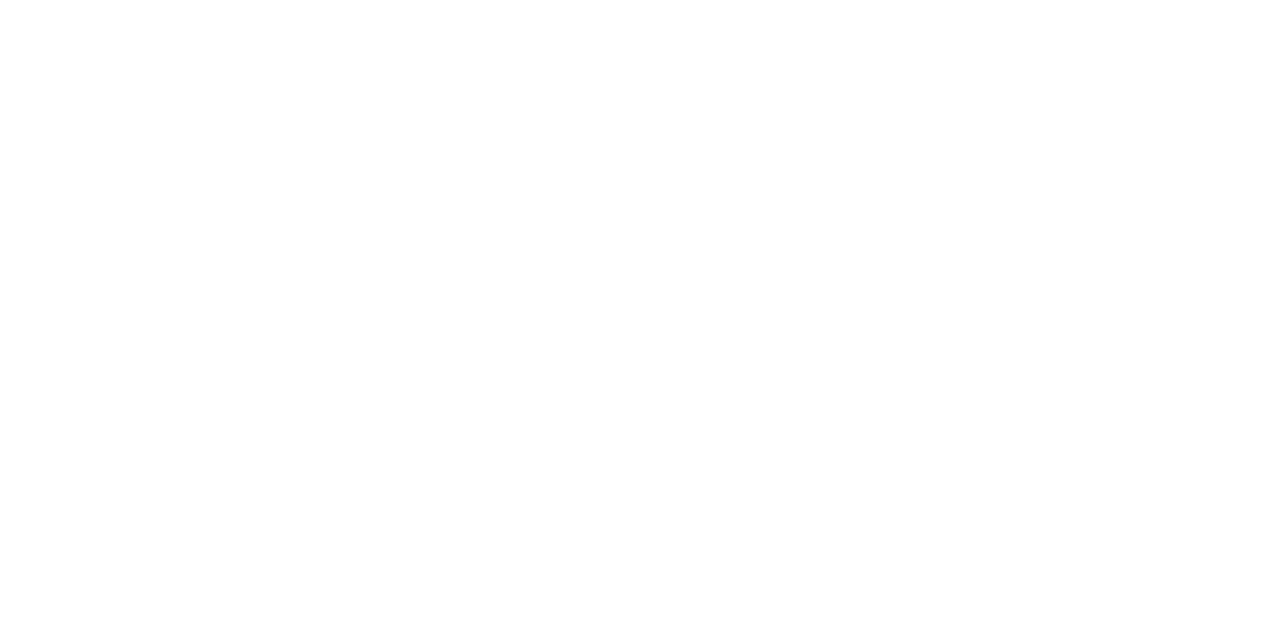
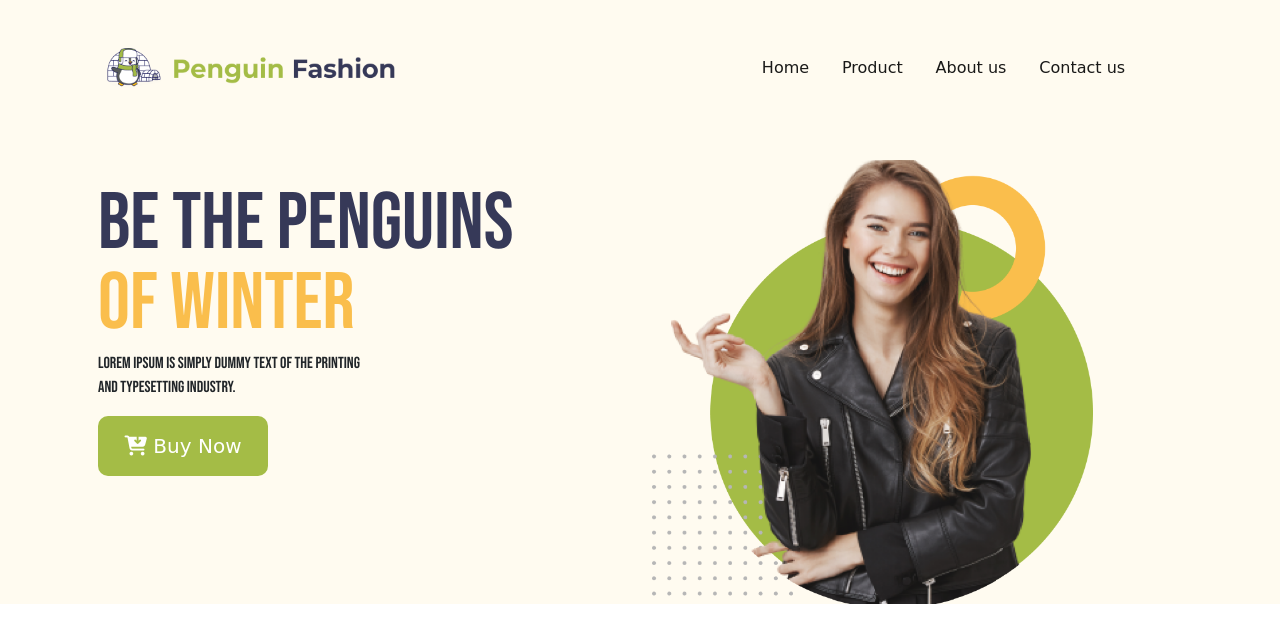
Before and after one commit to Mainul-Fahim/penguine-fashion, a plain HTML site: page index.html in a window 1280 px wide. Drawn offline with nearby package versions, Linux system fonts and the light colour scheme.

Commit message:
Header done

```diff
--- /dev/null
+++ b/css/style.css
@@ -0,0 +1,22 @@
+
+body{
+
+    font-family: 'Bebas Neue', cursive;
+    margin: 0;
+
+
+}
+
+
+.button-color{
+
+    background-color: #A4BC46;
+    width: 170px;
+    height: 60px;
+    font-family: cursive;
+    border-radius: 10px;
+    color: white;
+
+
+
+}
--- a/index.html
+++ b/index.html
@@ -1,11 +1,129 @@
 <!DOCTYPE html>
 <html lang="en">
+
 <head>
     <meta charset="UTF-8">
     <meta name="viewport" content="width=device-width, initial-scale=1.0">
-    <title>Document</title>
+    <title>Mainul Web Developer</title>
+    <link href="https://cdn.jsdelivr.net/npm/bootstrap@5.0.0-beta1/dist/css/bootstrap.min.css" rel="stylesheet"
+        integrity="sha384-giJF6kkoqNQ00vy+HMDP7azOuL0xtbfIcaT9wjKHr8RbDVddVHyTfAAsrekwKmP1" crossorigin="anonymous">
+    <link rel="preconnect" href="https://fonts.gstatic.com">
+    <link href="https://fonts.googleapis.com/css2?family=Bebas+Neue&display=swap" rel="stylesheet">
+    <link rel="stylesheet" href="css/style.css">
+    <script src="https://kit.fontawesome.com/92a89e481d.js" crossorigin="anonymous"></script>
 </head>
+
 <body>
 
+    <header style="background-color: #FFFBF0;" class="container-fluid">
+
+        <div class="container">
+
+            <nav class="navbar navbar-expand-lg navbar-light bg-none mt-0 pt-5">
+
+                <div class="row container-fluid">
+                    <div class="col-md-7">
+
+                        <a class="navbar-brand" href="#">
+                            <img style="height: 39.27px;width: 291.11px;" src="images/logo.png" alt="">
+                        </a>
+                        <button class="navbar-toggler" type="button" data-bs-toggle="collapse"
+                            data-bs-target="#navbarNavAltMarkup" aria-controls="navbarNavAltMarkup"
+                            aria-expanded="false" aria-label="Toggle navigation">
+                            <span class="navbar-toggler-icon"></span>
+                        </button>
+
+
+
+                    </div>
+                    <div class="col-md-5">
+
+                        <div class="collapse navbar-collapse bd-white" id="navbarNavAltMarkup">
+                            <div style="font-family: cursive;font-weight: 400;width: 100%;"
+                                class="navbar-nav d-flex justify-content-evenly ms-2">
+                                <a class="nav-link active" aria-current="page" href="#">Home</a>
+                                <a class="nav-link active" href="#shoes">Product</a>
+                                <a class="nav-link active" href="#backpack">About us</a>
+                                <a class="nav-link active" href="#subscribe">Contact us</a>
+                            </div>
+                        </div>
+
+
+
+                    </div>
+                </div>
+
+
+            </nav>
+
+
+            <div class="container mt-5">
+                <div class="row">
+                    <div class="col-md-6 mt-3 pt-4 ps-3">
+                        <h2 style="font-size: 80px;line-height: 1;"><span style="color: #363958;">Be the Penguins
+                            </span> <br><span style="color: #FABE4C;"> of
+                                Winter</span></h2>
+                        <p style="font-size: 16px;">Lorem Ipsum is simply dummy text of the printing <br> and
+                            typesetting industry.
+                        </p>
+                        <button type="button" class="btn btn-none btn-lg button-color">
+                            <i class="fas fa-cart-arrow-down"> </i> Buy Now</button>
+                    </div>
+                    <div class="col-md-6 mt-3">
+                        <img style="height: 648.71; width: 440.72px;" src="images/profile_shape.png" alt="">
+                    </div>
+                </div>
+
+
+
+
+
+
+
+
+            </div>
+
+
+
+
+
+
+
+    </header>
+
+    <main class="container">
+
+        <section class="container">
+
+
+
+
+
+
+
+
+        </section>
+
+
+
+
+
+
+
+
+
+    </main>
+
+
+
+
+
+
+
+
+    <script src="https://cdn.jsdelivr.net/npm/bootstrap@5.0.0-beta1/dist/js/bootstrap.bundle.min.js"
+        integrity="sha384-ygbV9kiqUc6oa4msXn9868pTtWMgiQaeYH7/t7LECLbyPA2x65Kgf80OJFdroafW"
+        crossorigin="anonymous"></script>
 </body>
+
 </html>
```
Also changed, not shown: images/logo.png (added), images/profile_image.png (added), images/profile_shape.png (added).
